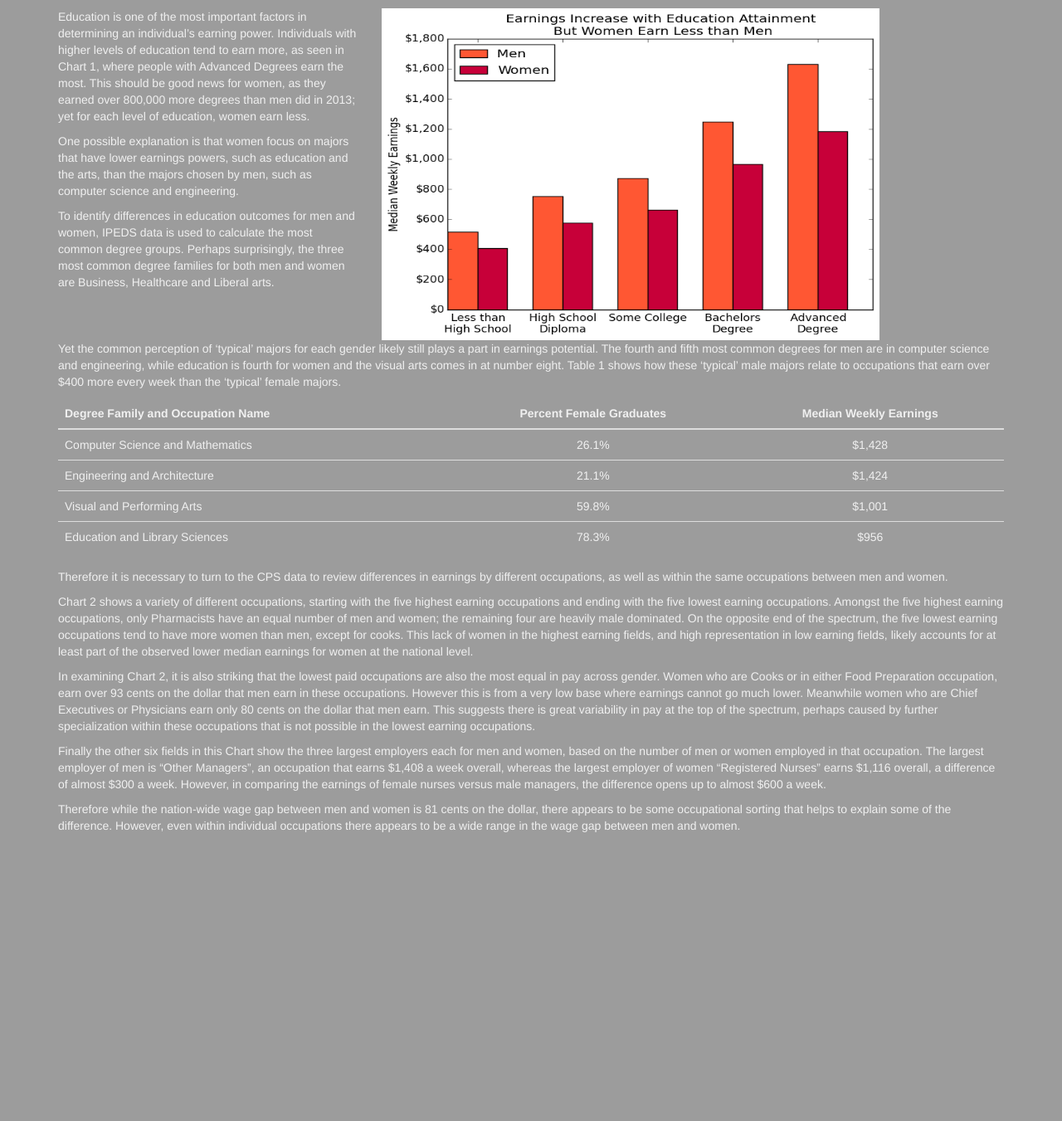
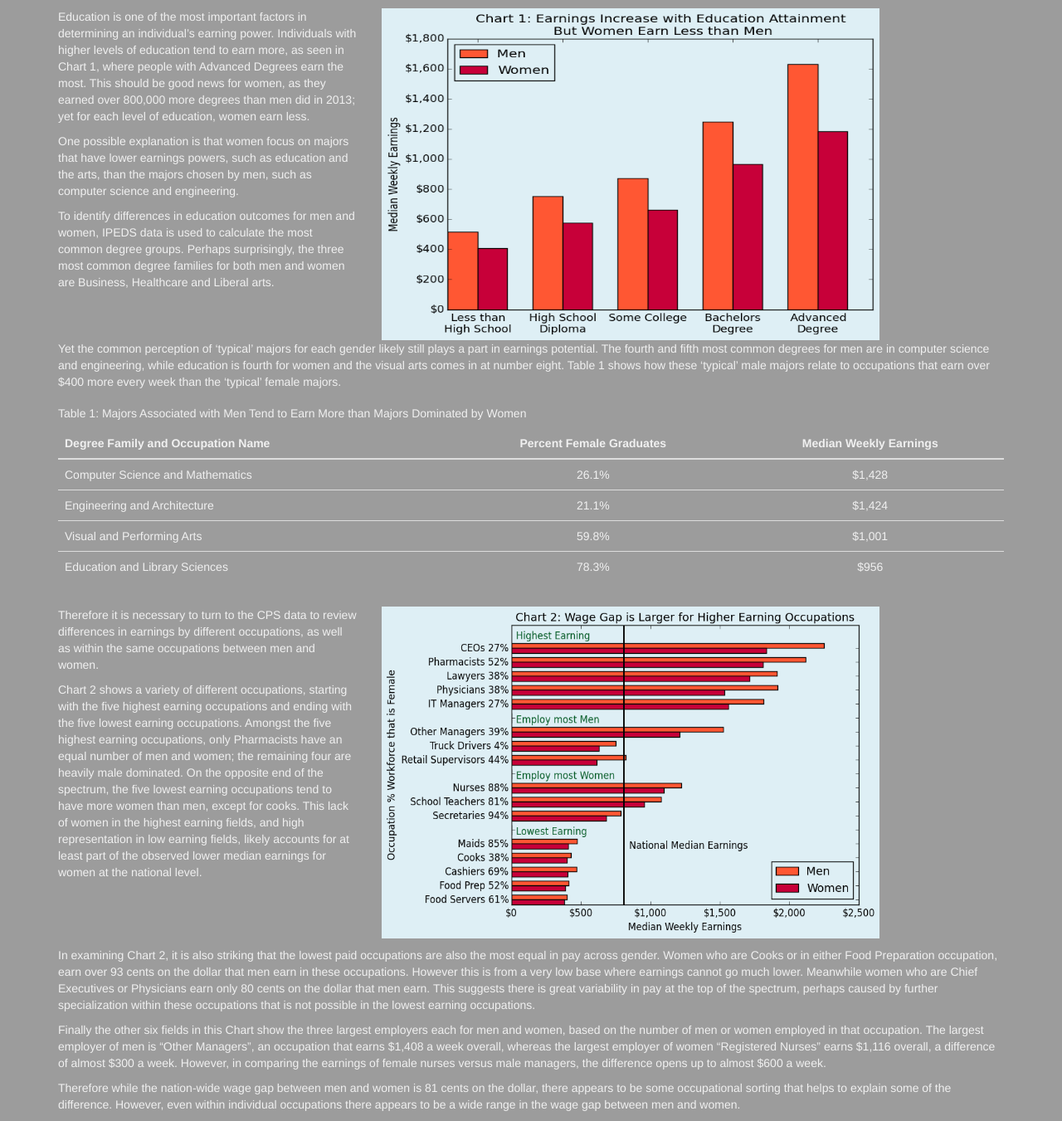
Before and after one commit to cenglish89/Python-Final-Project, a Flask app: page /results in a window 1280 px wide. Shown: the part 215-1566 px from the top of the page at 83% size. Before the commit the page ends 1218 px from the top, so only its background shows below. Run offline with Flask 2, Linux system fonts and the light colour scheme; some libraries are stand-ins or nearby versions.

Commit message:
Added Chart 2

```diff
--- a/app.py
+++ b/app.py
@@ -1,6 +1,6 @@
 from flask import Flask, render_template
 
-app = Flask(__name__)
+app = Flask(__name__,static_url_path="/static", static_folder="static")
 
 
 @app.route('/')
--- a/templates/base.html
+++ b/templates/base.html
@@ -6,6 +6,10 @@
 	<link href="static/css/bootstrap.min.css" rel="stylesheet" media="screen">
 
 	<style type="text/css">
+    caption {
+    	color: #F0F0F0 ;
+    }
+
 
     .header {
      	background: #065C27;
--- a/templates/home.html
+++ b/templates/home.html
@@ -21,7 +21,7 @@
 				</div>
 				 <div class="col-md-4">
 				 	<p></p>
-					<img src="/static/Wage_Gap.png" height=200 width=200>
+					<img src="static/Wage_Gap.png" height=200 width=200>
 				</div>
 			</div>
 		</div>
--- a/templates/results.html
+++ b/templates/results.html
@@ -18,11 +18,12 @@
 				</div>
 				<div class="col-md-8">
 					<p></p>
-					<img src="/static/genderEduEarnings.png" height=400 width=600>
+					<img src="static/genderEduEarnings.png" height=400 width=600>
 				</div>
 			</div>
 				<p>Yet the common perception of ‘typical’ majors for each gender likely still plays a part in earnings potential. The fourth and fifth most common degrees for men are in computer science and engineering, while education is fourth for women and the visual arts comes in at number eight. Table 1 shows how these ‘typical’ male majors relate to occupations that earn over $400 more every week than the ‘typical’ female majors.</p>
 				<table class="table">
+					<caption>Table 1: Majors Associated with Men Tend to Earn More than Majors Dominated by Women</caption>
 					<thead>
 						<tr>
 							<th>Degree Family and Occupation Name</th>
@@ -53,11 +54,23 @@
 						</tr>
 					</tbody>
 				</table>
-			<p>Therefore it is necessary to turn to the CPS data to review differences in earnings by different occupations, as well as within the same occupations between men and women.</p>
-			<p>Chart 2 shows a variety of different occupations, starting with the five highest earning occupations and ending with the five lowest earning occupations. Amongst the five highest earning occupations, only Pharmacists have an equal number of men and women; the remaining four are heavily male dominated. On the opposite end of the spectrum, the five lowest earning occupations tend to have more women than men, except for cooks. This lack of women in the highest earning fields, and high representation in low earning fields, likely accounts for at least part of the observed lower median earnings for women at the national level.</p>
-			<p>In examining Chart 2, it is also striking that the lowest paid occupations are also the most equal in pay across gender. Women who are Cooks or in either Food Preparation occupation, earn over 93 cents on the dollar that men earn in these occupations. However this is from a very low base where earnings cannot go much lower. Meanwhile women who are Chief Executives or Physicians earn only 80 cents on the dollar that men earn. This suggests there is great variability in pay at the top of the spectrum, perhaps caused by further specialization within these occupations that is not possible in the lowest earning occupations.</p>
-			<p>Finally the other six fields in this Chart show the three largest employers each for men and women, based on the number of men or women employed in that occupation. The largest employer of men is “Other Managers”, an occupation that earns $1,408 a week overall, whereas the largest employer of women “Registered Nurses” earns $1,116 overall, a difference of almost $300 a week. However, in comparing the earnings of female nurses versus male managers, the difference opens up to almost $600 a week.</p>
-			<p>Therefore while the nation-wide wage gap between men and women is 81 cents on the dollar, there appears to be some occupational sorting that helps to explain some of the difference. However, even within individual occupations there appears to be a wide range in the wage gap between men and women.</p>
+			<div class="row">
+				<div class="col-md-4">
+				 	<p></p>
+				 	<p>Therefore it is necessary to turn to the CPS data to review differences in earnings by different occupations, as well as within the same occupations between men and women.</p>
+					<p>Chart 2 shows a variety of different occupations, starting with the five highest earning occupations and ending with the five lowest earning occupations. Amongst the five highest earning occupations, only Pharmacists have an equal number of men and women; the remaining four are heavily male dominated. On the opposite end of the spectrum, the five lowest earning occupations tend to have more women than men, except for cooks. This lack of women in the highest earning fields, and high representation in low earning fields, likely accounts for at least part of the observed lower median earnings for women at the national level.</p>
+				</div>
+				<div class="col-md-8">
+					<p></p>
+					<img src="static/RankedOccupations.png" height=400 width=600>
+				</div>
+			</div>
+			<div>
+				<p></p>
+				<p>In examining Chart 2, it is also striking that the lowest paid occupations are also the most equal in pay across gender. Women who are Cooks or in either Food Preparation occupation, earn over 93 cents on the dollar that men earn in these occupations. However this is from a very low base where earnings cannot go much lower. Meanwhile women who are Chief Executives or Physicians earn only 80 cents on the dollar that men earn. This suggests there is great variability in pay at the top of the spectrum, perhaps caused by further specialization within these occupations that is not possible in the lowest earning occupations.</p>
+				<p>Finally the other six fields in this Chart show the three largest employers each for men and women, based on the number of men or women employed in that occupation. The largest employer of men is “Other Managers”, an occupation that earns $1,408 a week overall, whereas the largest employer of women “Registered Nurses” earns $1,116 overall, a difference of almost $300 a week. However, in comparing the earnings of female nurses versus male managers, the difference opens up to almost $600 a week.</p>
+				<p>Therefore while the nation-wide wage gap between men and women is 81 cents on the dollar, there appears to be some occupational sorting that helps to explain some of the difference. However, even within individual occupations there appears to be a wide range in the wage gap between men and women.</p>
+			</div>
   		</div>
 	</div>
 {% endblock %}
```
Also changed, not shown: README.md, static/RankedOccupations.png (added), static/genderEduEarnings.png.
